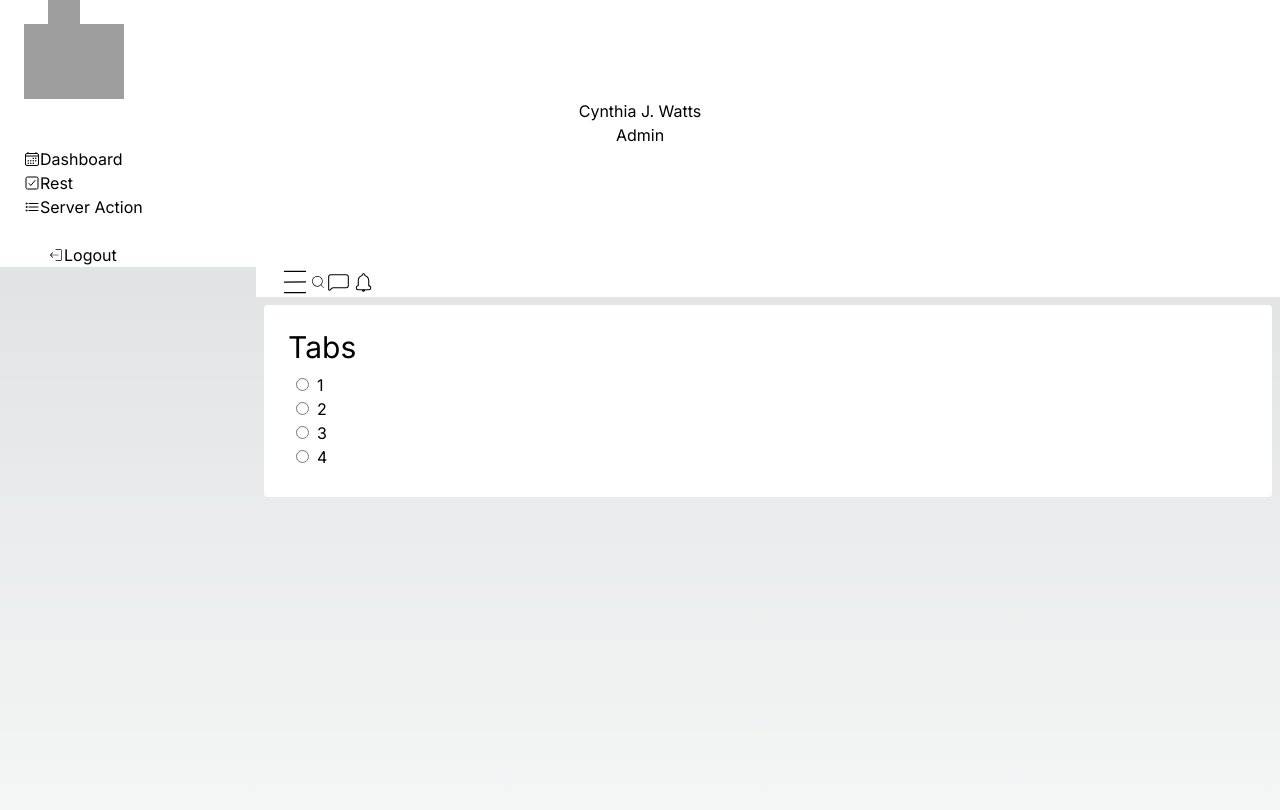
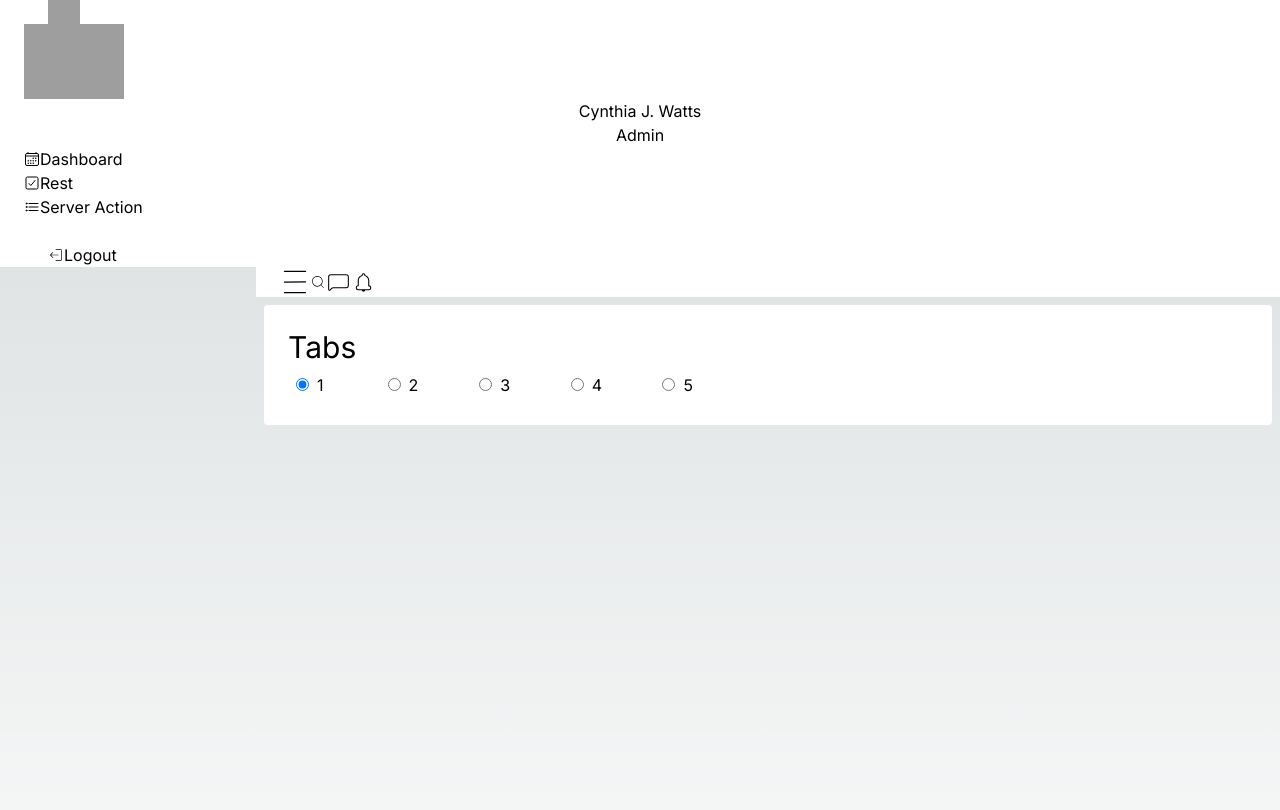
Before and after one commit to alexgsisc/admin-todos, a Next.js app: page /dashboard/cookies in a window 1280 px wide. Shown: the top 810 px of the page. Built offline with nearby package versions, Linux system fonts and the light colour scheme; grey boxes are pictures that could not be loaded.

Commit message:
set cookies

```diff
--- a/package.json
+++ b/package.json
@@ -10,6 +10,7 @@
   },
   "dependencies": {
     "@prisma/client": "^5.9.1",
+    "cookies-next": "^4.1.1",
     "next": "14.1.0",
     "react": "^18",
     "react-dom": "^18",
--- a/src/Components/tabBar/TabBar.tsx
+++ b/src/Components/tabBar/TabBar.tsx
@@ -1,38 +1,43 @@
 // https://tailwindcomponents.com/component/radio-buttons-1
-import React from 'react'
+'use client'
+import { setCookie } from "cookies-next";
+import { useState } from "react";
 
-export const TabBar = () => {
+
+interface TabBarProps {
+    currentTab?: number;
+    tabOptions: number[];
+}
+
+export const TabBar = ({ tabOptions = [1, 2, 3, 4, 5], currentTab = 1 }: TabBarProps) => {
+
+    const [selectedTab, setSelectedTab] = useState(currentTab);
+
+    const onTabSelect = (tab: number) => {
+        setSelectedTab(tab)
+        setCookie('selectedTab', tab.toString(), { maxAge: 3600 * 12 * 1 })
+    }
+
     return (
-        <div className="grid w-full grid-cols-4 space-x-2 rounded-xl bg-gray-200 p-2">
+        <div className={`grid w-full ${'grid-cols-' + tabOptions.length} space-x-2 rounded-xl bg-gray-200 p-2`}>
+            {
+                tabOptions.map(tab => (
+                    <div key={tab}>
+                        <input
+                            checked={selectedTab === tab}
+                            onChange={() => { }}
+                            type="radio"
+                            id={tab.toString()}
+                            className="peer hidden" />
+                        <label
+                            onClick={() => onTabSelect(tab)}
+                            className="transition-all block cursor-pointer select-none rounded-xl p-2 text-center peer-checked:bg-blue-500 peer-checked:font-bold peer-checked:text-white">
+                            {tab}
+                        </label>
+                    </div>
 
-            <div>
-                <input type="radio" id="1" className="peer hidden" />
-                <label className="block cursor-pointer select-none rounded-xl p-2 text-center peer-checked:bg-blue-500 peer-checked:font-bold peer-checked:text-white">
-                    1
-                </label>
-            </div>
-
-            <div>
-                <input type="radio" id="2" className="peer hidden" />
-                <label className="block cursor-pointer select-none rounded-xl p-2 text-center peer-checked:bg-blue-500 peer-checked:font-bold peer-checked:text-white">
-                    2
-                </label>
-            </div>
-
-            <div>
-                <input type="radio" id="3" className="peer hidden" />
-                <label
-                    className="block cursor-pointer select-none rounded-xl p-2 text-center peer-checked:bg-blue-500 peer-checked:font-bold peer-checked:text-white">
-                    3
-                </label>
-            </div>
-
-            <div>
-                <input type="radio" id="4" className="peer hidden" />
-                <label className="block cursor-pointer select-none rounded-xl p-2 text-center peer-checked:bg-blue-500 peer-checked:font-bold peer-checked:text-white">
-                    4
-                </label>
-            </div>
+                ))
+            }
         </div>
     )
 }
--- a/tailwind.config.ts
+++ b/tailwind.config.ts
@@ -17,5 +17,10 @@ const config: Config = {
     },
   },
   plugins: [],
+  safelist: [
+    {
+      pattern: /grid-cols-./,
+    }
+  ],
 };
 export default config;
```
Also changed, not shown: 1 other file (tests, documents, lock files or other folders).
